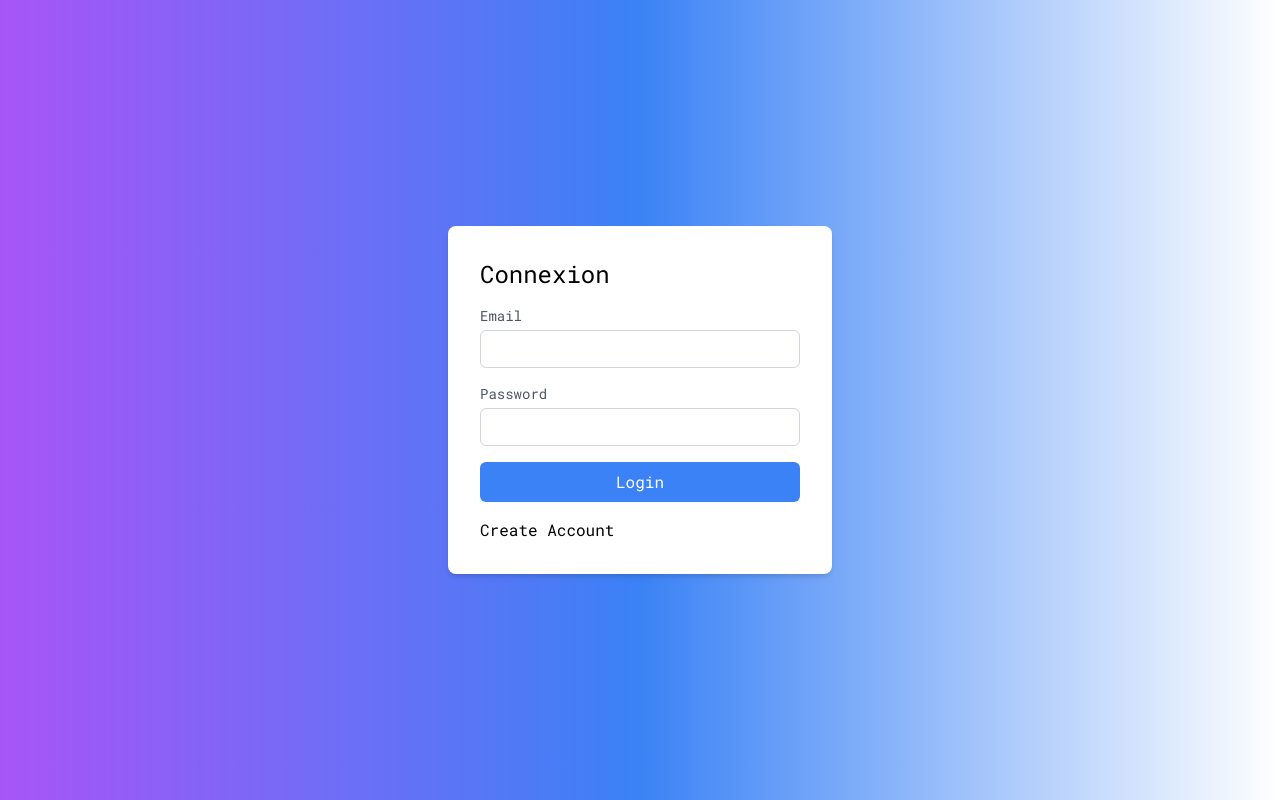
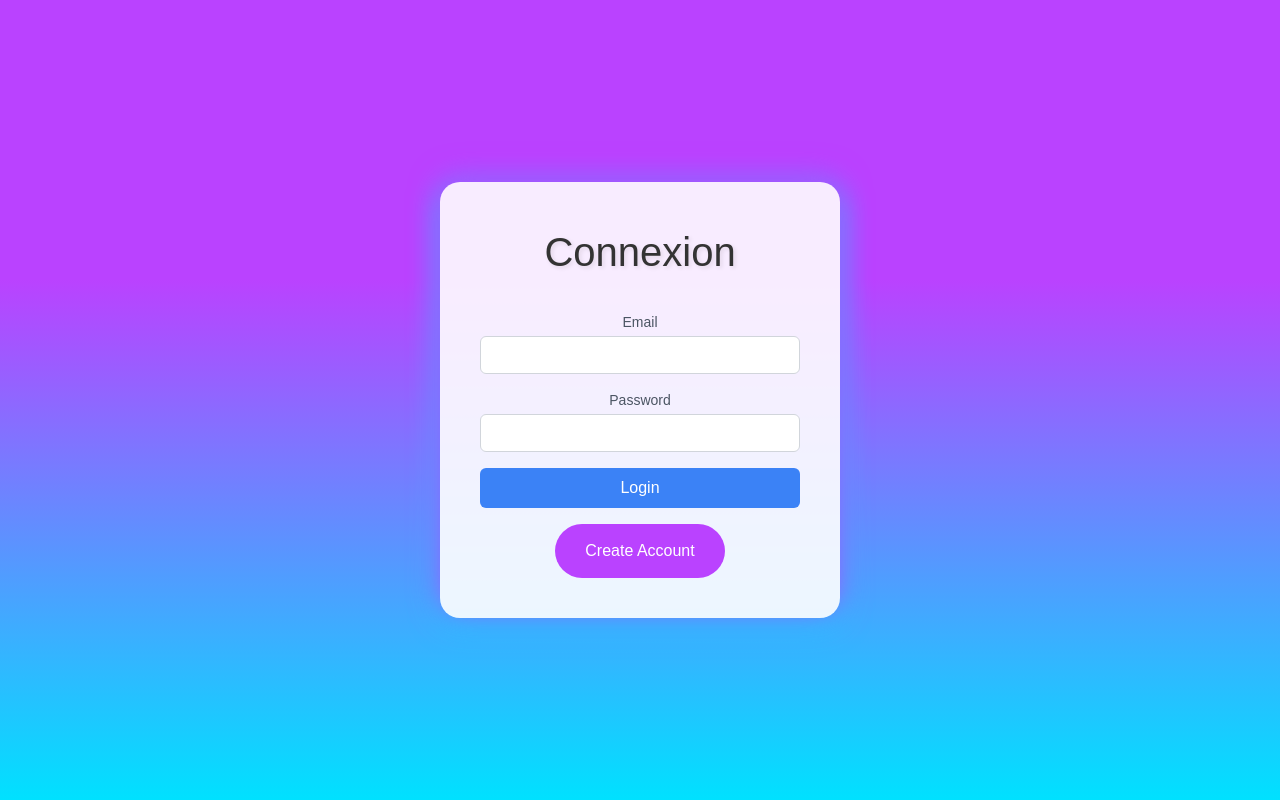
Before and after one commit to Marvindje/The-review-perso, a React (Vite) app in the folder frontend/: page / in a window 1280 px wide. Built offline with nearby package versions, Linux system fonts and the light colour scheme.

Commit message:
ajout de style pour les boutons du site ainsi que pour la page de connexion

```diff
--- a/frontend/package.json
+++ b/frontend/package.json
@@ -8,6 +8,7 @@
   },
   "dependencies": {
     "@heroicons/react": "^1.0.6",
+    "@react-spring/web": "^9.7.3",
     "@tailwindcss/forms": "^0.5.4",
     "@vitejs/plugin-react": "^3.0.1",
     "axios": "^1.5.0",
@@ -23,6 +24,7 @@
     "react-parallax": "^3.5.1",
     "react-pro-sidebar": "^1.1.0-alpha.1",
     "react-router-dom": "^6.14.2",
+    "react-spring": "^9.7.2",
     "react-toastify": "^9.1.3",
     "vite": "^4.0.4"
   },
--- a/frontend/src/App.css
+++ b/frontend/src/App.css
@@ -130,3 +130,57 @@
 .dropdown-menu.show {
   display: flex;
 }
+
+/* Fond de la page */
+body {
+  margin: 0;
+  padding: 0;
+  font-family: Arial, Helvetica, sans-serif;
+  background: #f2f2f2;
+}
+
+/* Conteneur de connexion */
+.login-container {
+  background-image: linear-gradient(rgb(186, 66, 255) 35%, rgb(0, 225, 255));
+  display: flex;
+  justify-content: center;
+  align-items: center;
+  height: 100vh;
+  background-size: cover;
+  background-attachment: fixed;
+}
+
+/* Boîtes de connexion et d'inscription */
+.login-box, .register-box {
+  background: rgba(255, 255, 255, 0.9); /* Légère transparence */
+  padding: 40px;
+  border-radius: 20px;
+  box-shadow: 0px -5px 30px 0px rgb(186, 66, 255),
+              0px 5px 30px 0px rgb(0, 225, 255);
+  width: 400px;
+  text-align: center;
+}
+
+/* Titre de la boîte */
+.login-title {
+  font-size: 2.5rem;
+  margin-bottom: 30px;
+  color: #333;
+  text-shadow: 2px 2px 4px rgba(0, 0, 0, 0.1);
+}
+
+/* Boutons */
+button {
+  background-color: rgb(186, 66, 255);
+  color: white;
+  padding: 15px 30px;
+  border: none;
+  border-radius: 50px;
+  cursor: pointer;
+  font-size: 1rem;
+  transition: background-color 0.3s ease;
+}
+
+button:hover {
+  background-color: rgb(0, 225, 255);
+}
--- a/frontend/src/pages/Login.jsx
+++ b/frontend/src/pages/Login.jsx
@@ -1,6 +1,7 @@
 import React, { useState } from "react";
-import PropTypes from "prop-types";
+import { useSpring, animated } from "react-spring";
 import Auth from "../components/Auth";
+import "../App.css"; // Importez vos styles depuis App.css
 
 function Login({ onAuthSuccess }) {
   const [isLogin, setIsLogin] = useState(true);
@@ -9,18 +10,23 @@ function Login({ onAuthSuccess }) {
     setIsLogin(!isLogin);
   };
 
+  const springProps = useSpring({
+    opacity: isLogin ? 1 : 1,
+    transform: isLogin ? "scale(1)" : "scale(0.95)",
+  });
+
   return (
-    <div className="bg-gradient-to-r from-purple-500 via-blue-500 to-transparent shadow-md transition-all duration-500 ease-in-out hover:shadow-lg max-w-full h-screen flex justify-center items-center">
-      <div className="bg-white p-8 rounded-lg shadow-md w-96">
-      {isLogin ? <h1 className="text-2xl mb-4">Connexion</h1> : <h1 className="text-2xl mb-4">Create Account</h1>}
+    <div className="login-container">
+      <animated.div style={springProps} className="login-box">
+        {isLogin ? (
+          <h1 className="login-title">Connexion</h1>
+        ) : (
+          <h1 className="login-title">Create Account</h1>
+        )}
         <Auth onAuthSuccess={onAuthSuccess} isLogin={isLogin} toggleAuthType={toggleAuthType} />
-      </div>
+      </animated.div>
     </div>
   );
 }
 
-Login.propTypes = {
-  onAuthSuccess: PropTypes.func.isRequired,
-};
-
 export default Login;
```
Also changed, not shown: 1 other file (tests, documents, lock files or other folders).
